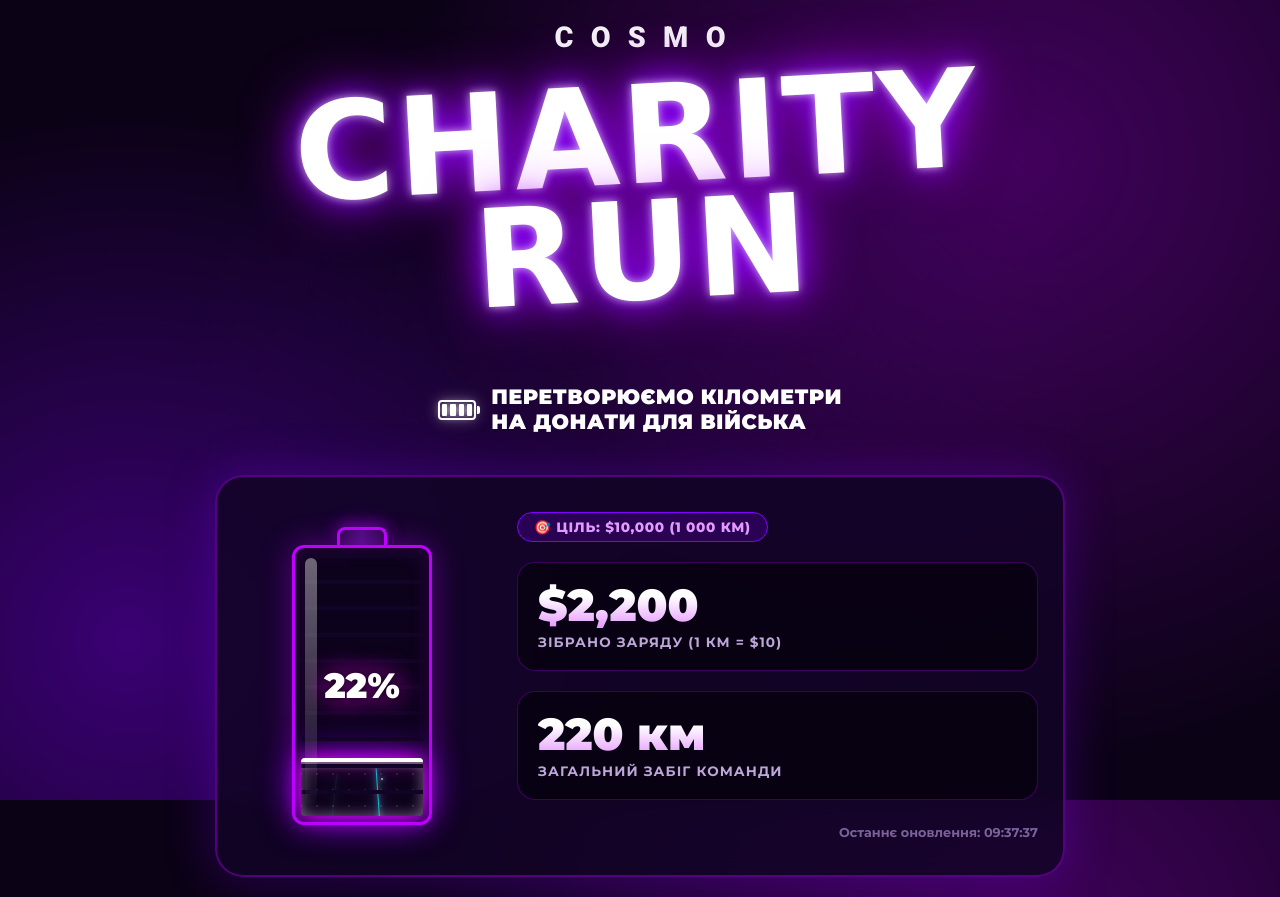
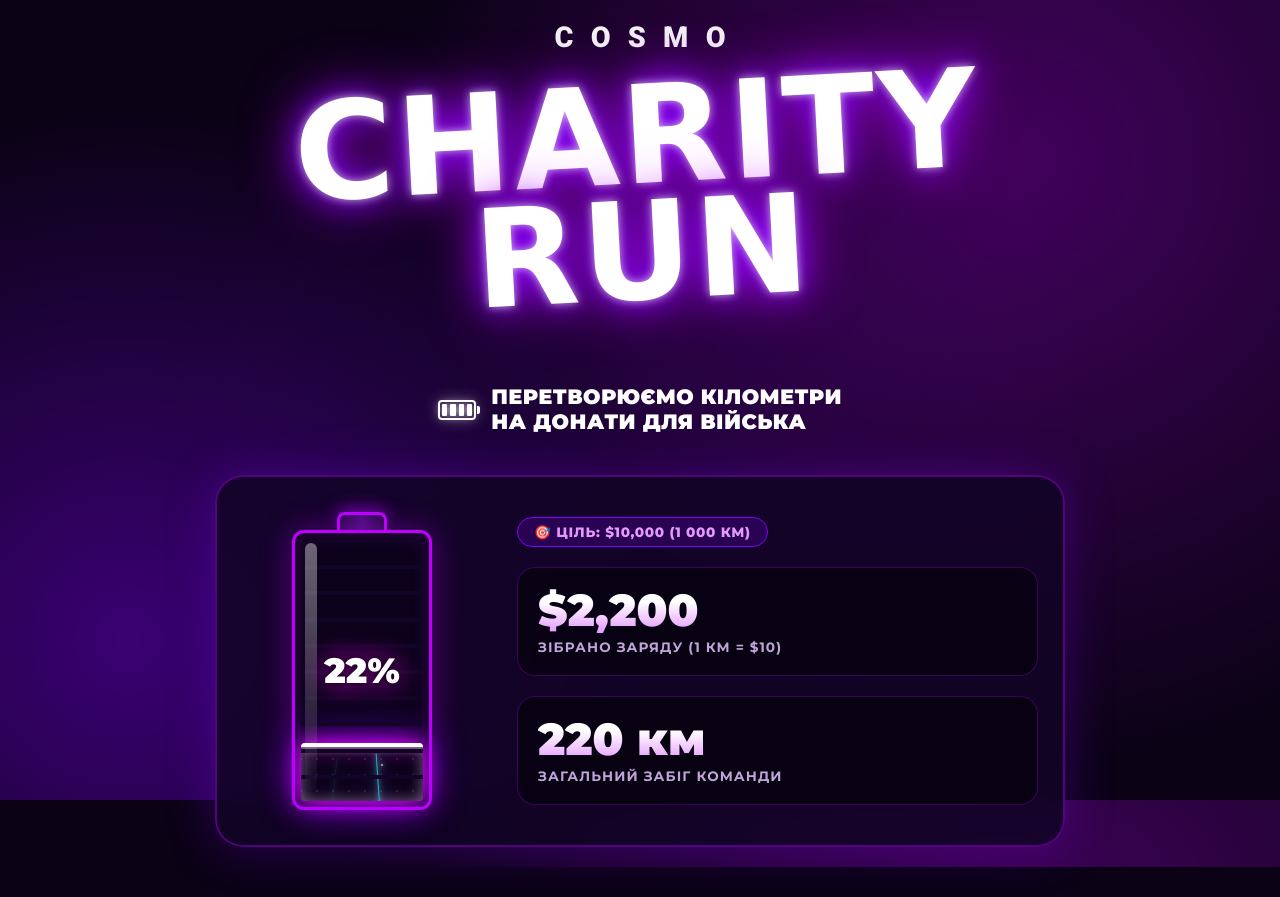
Before and after one commit to daria-black/cosmocharity, a plain HTML site: page index.html in a window 1280 px wide. After the commit the page ends 867 px from the top, so only its background shows below. Drawn offline with Linux system fonts and the light colour scheme; no server answers; a web font is replaced by a local one.

Commit message:
Refactor loadStats and remove footer note
Removed footer note and adjusted loadStats function to fetch data only once on page load.

```diff
--- a/index.html
+++ b/index.html
@@ -378,16 +378,7 @@
       letter-spacing: 0.08em;
     }
 
-    .footer-note {
-      text-align: right;
-      font-size: 0.8rem;
-      color: #7b6299;
-      font-weight: 700;
-      margin-top: 5px;
-    }
-
     @media (max-width: 700px) {
-      .footer-note { text-align: center; }
       .goal-badge { align-self: center; }
     }
   </style>
@@ -448,8 +439,6 @@
         <div class="stat-value" id="val-km">0 км</div>
         <div class="stat-label">Загальний забіг команди</div>
       </div>
-
-      <div class="footer-note" id="update-time">Оновлення даних...</div>
     </div>
 
   </div>
@@ -458,7 +447,7 @@
     // ==========================================
     // НАЛАШТУВАННЯ
     // ==========================================
-    const SHEET_ID = '1RTtwActEuEmLpCCfCKDGt98iFCzX0QPMSv1QVWNUpC0'; // Замініть на ID вашої Google Таблиці
+    const SHEET_ID = '1RTtwActEuEmLpCCfCKDGt98iFCzX0QPMSv1QVWNUpC0'; // ID вашої Google Таблиці
     const GOAL_KM = 1000;                   // Загальна ціль у км
     const KM_RATE = 10;                     // 1 км = $10
 
@@ -497,7 +486,7 @@
 
       } catch (err) {
         console.error("Сталася помилка при отриманні даних:", err);
-    // Якщо сталася помилка з інтернетом або таблицею, покажемо 220 км для тесту
+        // Запасний варіант для тесту
         renderData(220);
       }
     }
@@ -516,15 +505,12 @@
       // Оновлюємо рівень заряду
       document.getElementById('battery-level').style.height = percent + '%';
       document.getElementById('battery-percent').innerText = percent + '%';
-
-  const now = new Date();
-  document.getElementById('update-time').innerText = 'Останнє оновлення: ' + now.toLocaleTimeString('uk-UA');
     }
 
-// Запускаємо при відкритті сторінки
+    // Запускаємо ТІЛЬКИ ОДИН РАЗ при відкритті сторінки
     loadStats();
-// Оновлюємо кожні 30 секунд
-setInterval(loadStats, 30000);
+
+    // Рядок із setInterval видалено, автоматичного оновлення більше немає.
   </script>
 </body>
 </html>
```
Lines whose indentation alone changed are shown as unchanged.
